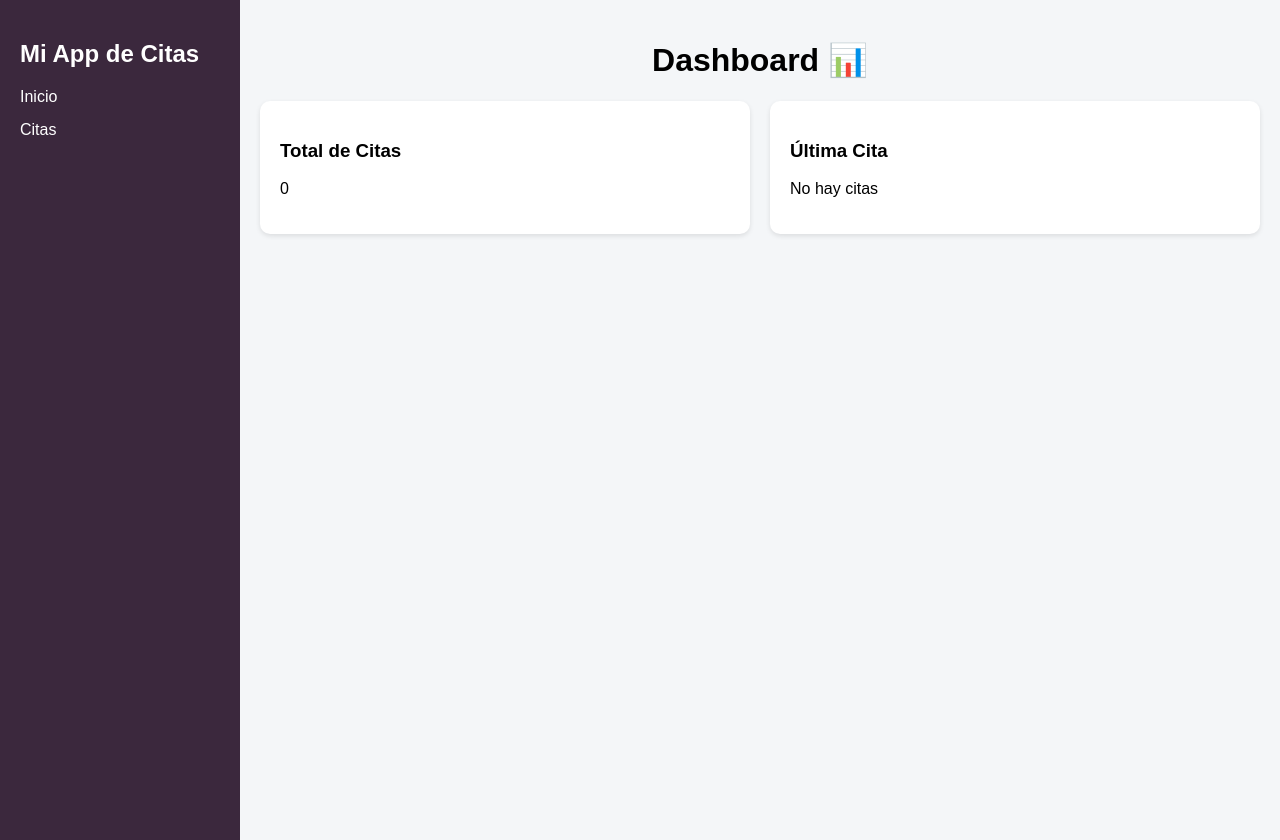
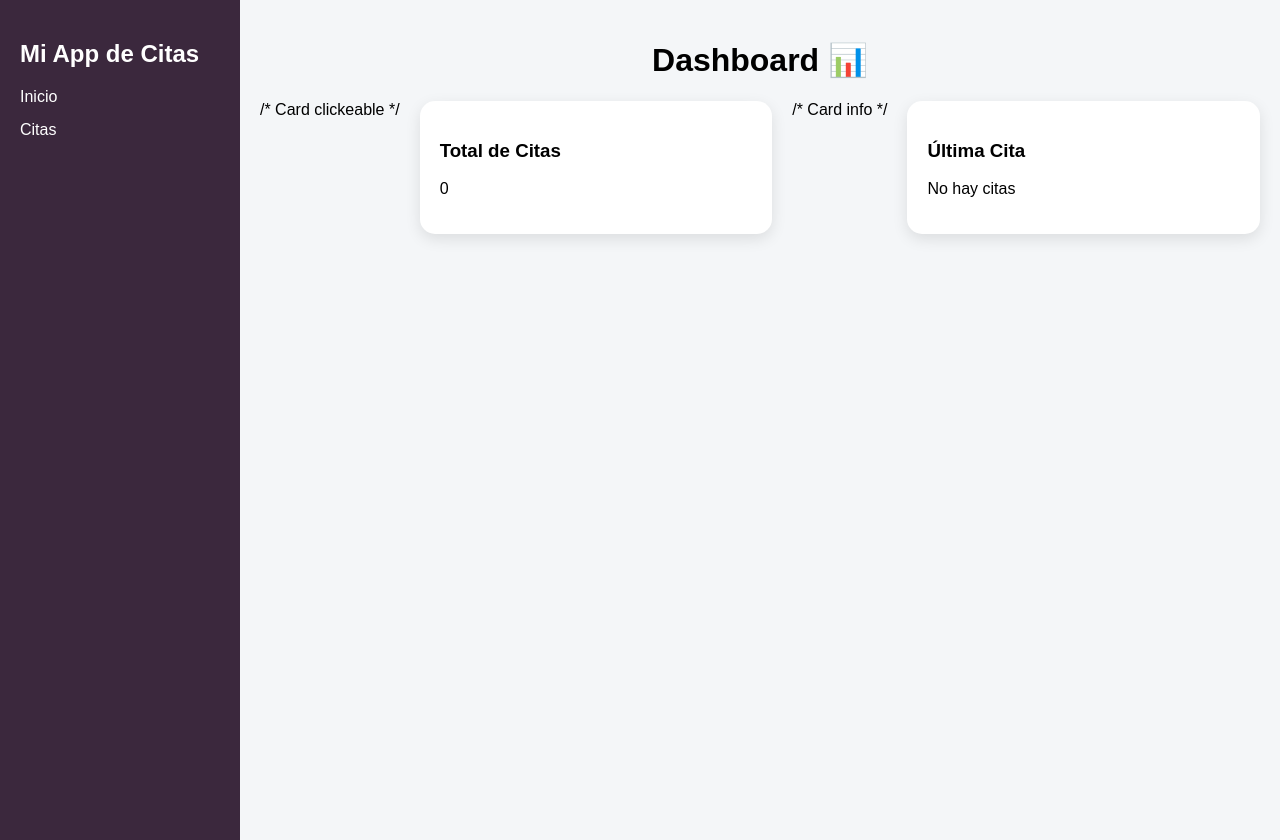
Before and after one commit to angiecv23/agenda-citas, a Next.js app: page /citas in a window 1280 px wide. Built offline with nearby package versions, Linux system fonts and the light colour scheme.

Commit message:
cards clickeables y mejora de diseño

```diff
--- a/src/app/citas/page.jsx
+++ b/src/app/citas/page.jsx
@@ -1,5 +1,6 @@
 "use client";
 import { useEffect, useState } from "react";
+import Link from "next/link";
 
 export default function Home() {
   const [citas, setCitas] = useState([]);
@@ -19,11 +20,14 @@ export default function Home() {
       <h1>Dashboard 📊</h1>
 
       <div className="dashboard">
-        <div className="card-dashboard">
+
+        /* Card clickeable */
+        <Link href="/citas" className="card-dashboard">
           <h3>Total de Citas</h3>
           <p>{totalCitas}</p>
-        </div>
+        </Link>
 
+        /* Card info */
         <div className="card-dashboard">
           <h3>Última Cita</h3>
           {ultimaCita ? (
@@ -34,6 +38,7 @@ export default function Home() {
             <p>No hay citas</p>
           )}
         </div>
+
       </div>
     </div>
   );
--- a/src/app/styles/globals.scss
+++ b/src/app/styles/globals.scss
@@ -90,12 +90,14 @@ button:hover {
   flex: 1;
   background: white;
   padding: 20px;
-  border-radius: 10px;
-  box-shadow: 0 2px 5px rgba(0,0,0,0.1);
+  border-radius: 15px;
+  box-shadow: 0 5px 15px rgba(0,0,0,0.1);
   cursor: pointer;
-  transition: 0.3s;
+  transition: all 0.3s ease;
+  text-decoration: none;
+  color: black;
 }
 
 .card-dashboard:hover {
-  transform: translateY(-5px);
+  transform: translateY(-8px) scale(1.02);
 }
```
